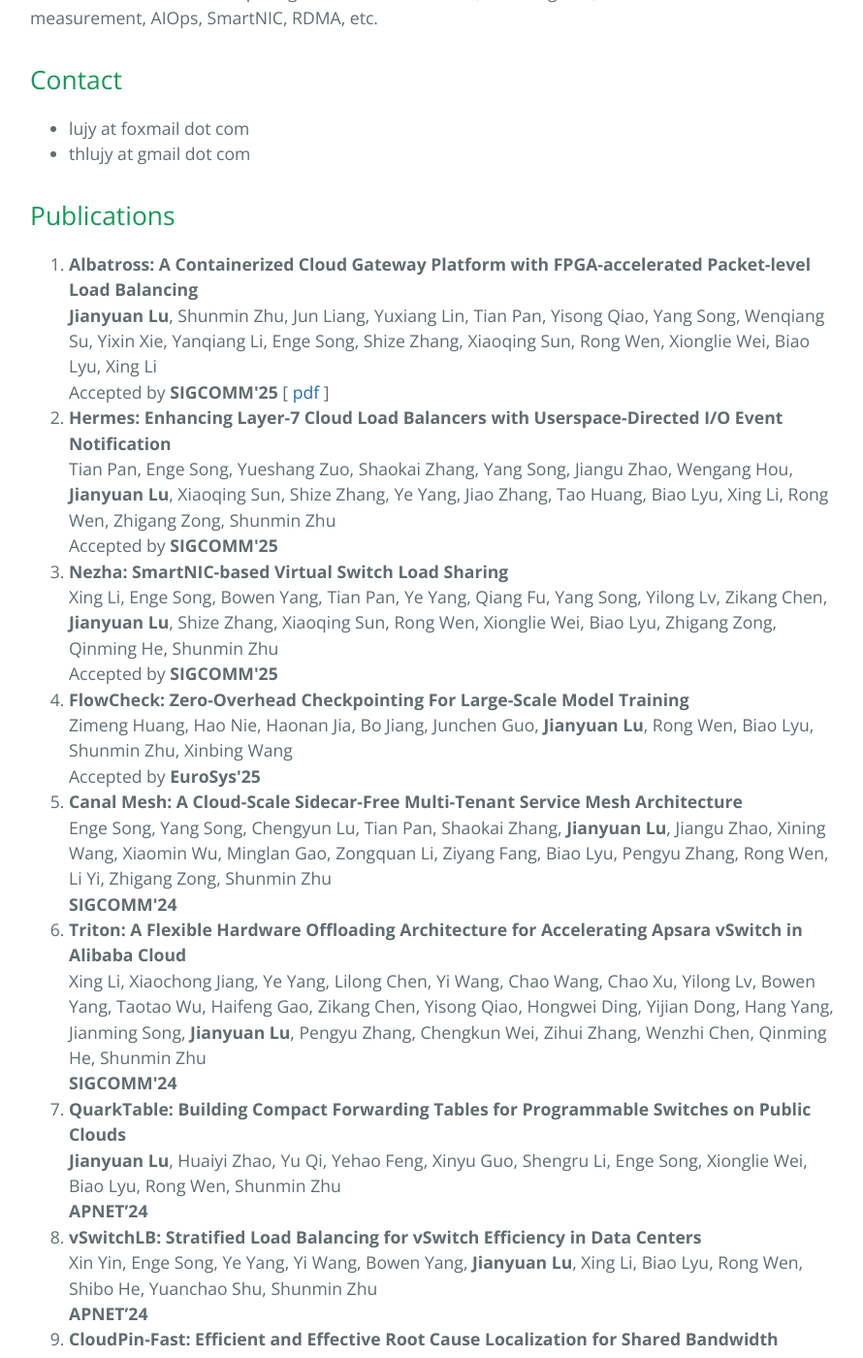
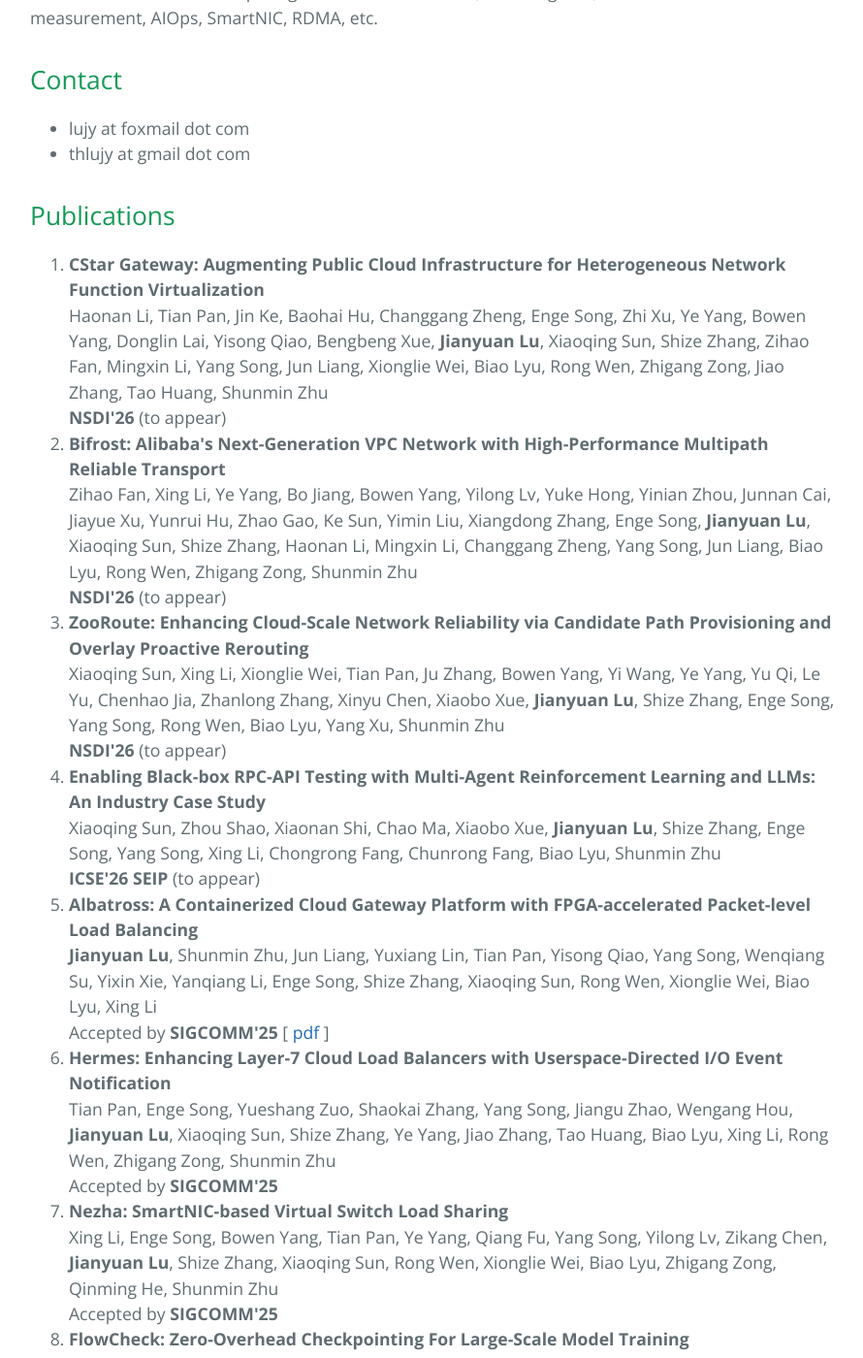
Before and after one commit to thlujy/thlujy.github.io, a Jekyll site: the page docs/index.html, which Jekyll copies as it is, in a window 1280 px wide and 1400 px high, scrolled down 826 px. Shown: the whole window at 97% size, without its empty margins (193-1083 px from the left). Built offline with Jekyll 4.4.1, drawn with Linux system fonts in a browser that asks for light colours.

Commit message:
Add NSDI26 and ICSE26 papers to publications in index.html

```diff
--- a/docs/index.html
+++ b/docs/index.html
@@ -56,6 +56,10 @@
 
 <h2 id="publications">Publications</h2>
 <ol>
+    <li><strong>CStar Gateway: Augmenting Public Cloud Infrastructure for Heterogeneous Network Function Virtualization</strong><br>Haonan Li, Tian Pan, Jin Ke, Baohai Hu, Changgang Zheng, Enge Song, Zhi Xu, Ye Yang, Bowen Yang, Donglin Lai, Yisong Qiao, Bengbeng Xue, <strong>Jianyuan Lu</strong>, Xiaoqing Sun, Shize Zhang, Zihao Fan, Mingxin Li, Yang Song, Jun Liang, Xionglie Wei, Biao Lyu, Rong Wen, Zhigang Zong, Jiao Zhang, Tao Huang, Shunmin Zhu<br><strong>NSDI'26</strong> (to appear)</li>
+  <li><strong>Bifrost: Alibaba's Next-Generation VPC Network with High-Performance Multipath Reliable Transport</strong><br>Zihao Fan, Xing Li, Ye Yang, Bo Jiang, Bowen Yang, Yilong Lv, Yuke Hong, Yinian Zhou, Junnan Cai, Jiayue Xu, Yunrui Hu, Zhao Gao, Ke Sun, Yimin Liu, Xiangdong Zhang, Enge Song, <strong>Jianyuan Lu</strong>, Xiaoqing Sun, Shize Zhang, Haonan Li, Mingxin Li, Changgang Zheng, Yang Song, Jun Liang, Biao Lyu, Rong Wen, Zhigang Zong, Shunmin Zhu<br><strong>NSDI'26</strong> (to appear)</li>
+  <li><strong>ZooRoute: Enhancing Cloud-Scale Network Reliability via Candidate Path Provisioning and Overlay Proactive Rerouting</strong><br>Xiaoqing Sun, Xing Li, Xionglie Wei, Tian Pan, Ju Zhang, Bowen Yang, Yi Wang, Ye Yang, Yu Qi, Le Yu, Chenhao Jia, Zhanlong Zhang, Xinyu Chen, Xiaobo Xue, <strong>Jianyuan Lu</strong>, Shize Zhang, Enge Song, Yang Song, Rong Wen, Biao Lyu, Yang Xu, Shunmin Zhu<br><strong>NSDI'26</strong> (to appear)</li>
+  <li><strong>Enabling Black-box RPC-API Testing with Multi-Agent Reinforcement Learning and LLMs: An Industry Case Study</strong><br>Xiaoqing Sun, Zhou Shao, Xiaonan Shi, Chao Ma, Xiaobo Xue, <strong>Jianyuan Lu</strong>, Shize Zhang, Enge Song, Yang Song, Xing Li, Chongrong Fang, Chunrong Fang, Biao Lyu, Shunmin Zhu<br><strong>ICSE'26 SEIP</strong> (to appear)</li>
   <li><strong>Albatross: A Containerized Cloud Gateway Platform with FPGA-accelerated Packet-level Load Balancing</strong><br><strong>Jianyuan Lu</strong>, Shunmin Zhu, Jun Liang, Yuxiang Lin, Tian Pan, Yisong Qiao, Yang Song, Wenqiang Su, Yixin Xie, Yanqiang Li, Enge Song, Shize Zhang, Xiaoqing Sun, Rong Wen, Xionglie Wei, Biao Lyu, Xing Li<br>Accepted by <strong>SIGCOMM'25</strong> [ <a href="./papers/Lujianyuan-sigcomm-albatross.pdf">pdf</a> ]</li>
   <li><strong>Hermes: Enhancing Layer-7 Cloud Load Balancers with Userspace-Directed I/O Event Notification</strong><br>Tian Pan, Enge Song, Yueshang Zuo, Shaokai Zhang, Yang Song, Jiangu Zhao, Wengang Hou, <strong>Jianyuan Lu</strong>, Xiaoqing Sun, Shize Zhang, Ye Yang, Jiao Zhang, Tao Huang, Biao Lyu, Xing Li, Rong Wen, Zhigang Zong, Shunmin Zhu<br>Accepted by <strong>SIGCOMM'25</strong></li>
   <li><strong>Nezha: SmartNIC-based Virtual Switch Load Sharing</strong><br>Xing Li, Enge Song, Bowen Yang, Tian Pan, Ye Yang, Qiang Fu, Yang Song, Yilong Lv, Zikang Chen, <strong>Jianyuan Lu</strong>, Shize Zhang, Xiaoqing Sun, Rong Wen, Xionglie Wei, Biao Lyu, Zhigang Zong, Qinming He, Shunmin Zhu<br>Accepted by <strong>SIGCOMM'25</strong></li>
```
